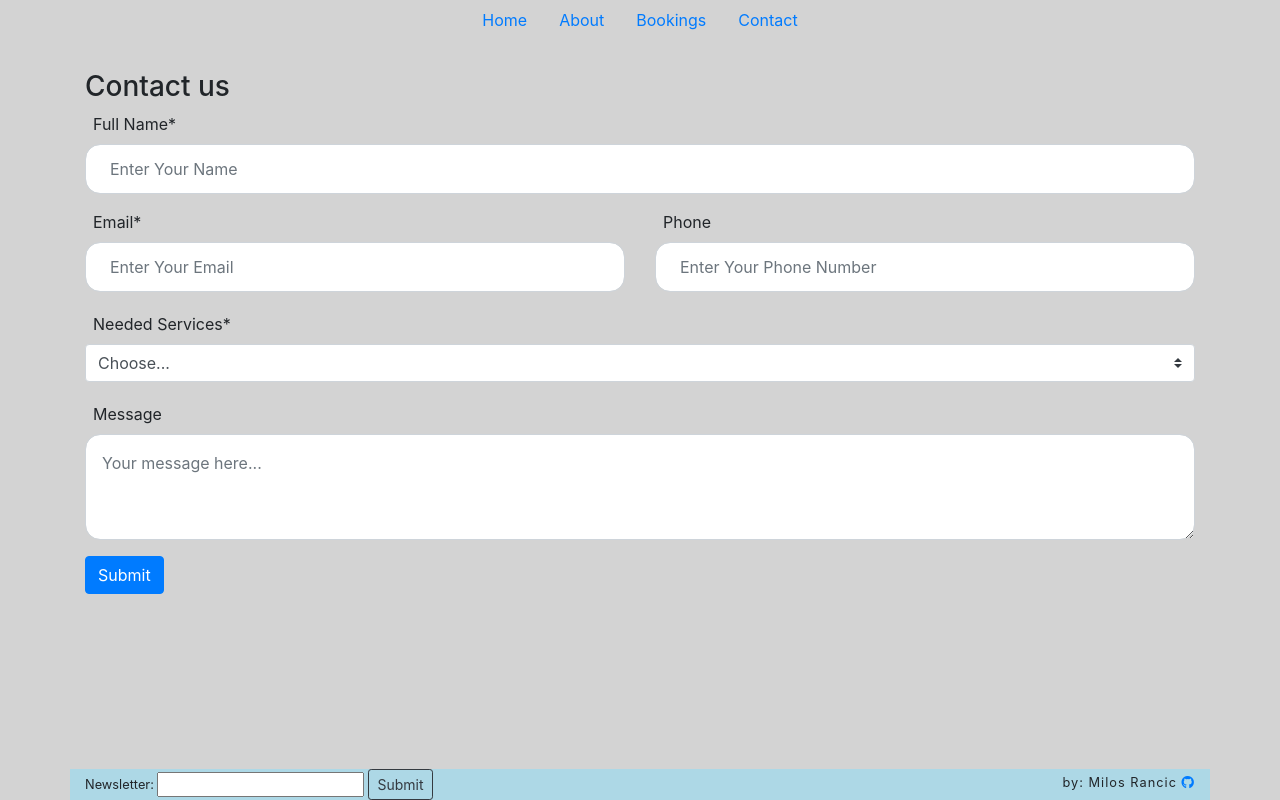
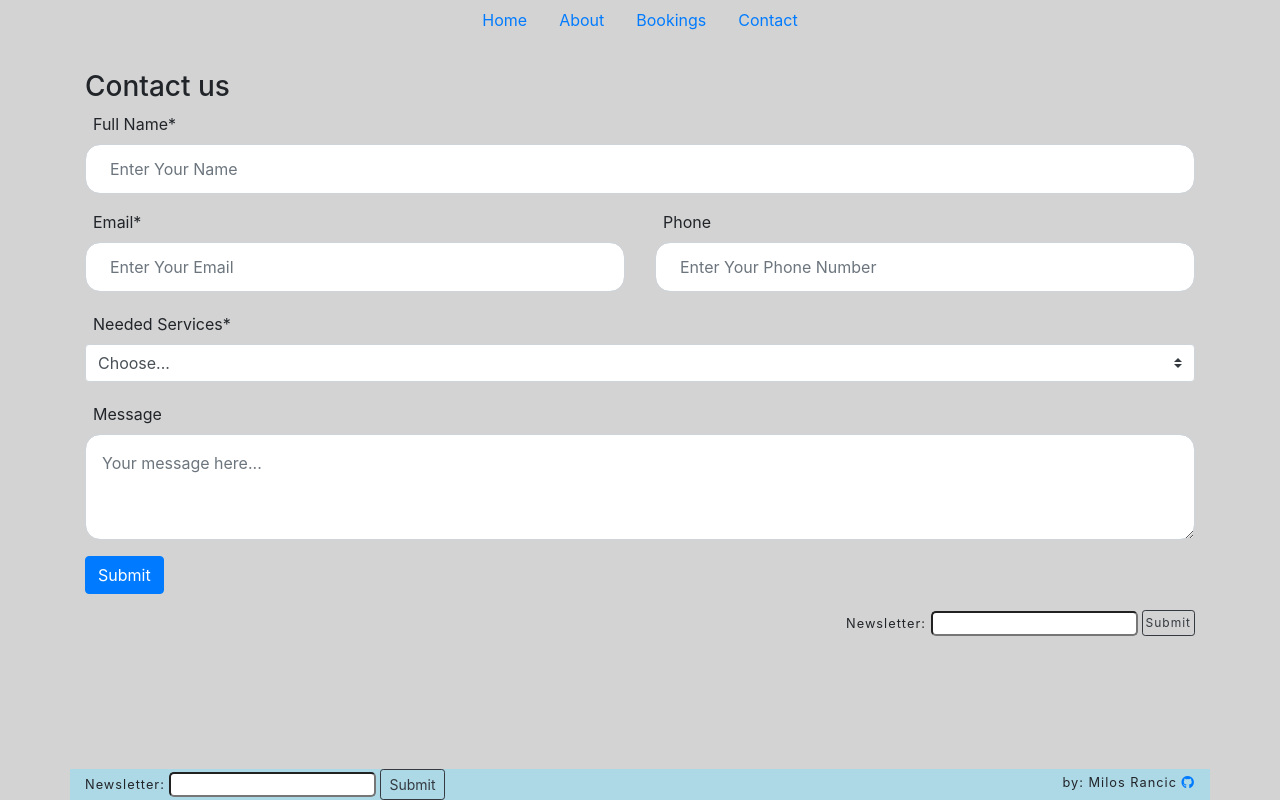
Before and after one commit to milosrancic/reactjs-website, a React (Create React App) app: page /contact in a window 1280 px wide. Built offline with nearby package versions, Linux system fonts and the light colour scheme.

Commit message:
moved newsletter to contact component

```diff
--- a/src/components/Contact.js
+++ b/src/components/Contact.js
@@ -4,7 +4,6 @@ import "../styles/Contact.css";
 const Contact = () => {
   return (
     <div id="contact" className="container">
-      {/* <p classNameName="text-left">Contact</p> */}
       <h3>Contact us</h3>
       <form>
         <div className="form-group">
@@ -83,6 +82,15 @@ const Contact = () => {
           Submit
         </button>
       </form>
+
+      <div className="float-right newsletter-div mt-3">
+        <small className="text-newsletter">
+          Newsletter: <input type="text" className="input-newsletter" />
+        </small>
+        <button type="button" className="ml-1 mt-0 btn btn-sm btn-outline-dark">
+          Submit
+        </button>
+      </div>
     </div>
   );
 };
--- a/src/styles/Contact.css
+++ b/src/styles/Contact.css
@@ -7,6 +7,24 @@
   border-radius: 15px;
 }
 
+
+.newsletter-div .btn-sm {
+  padding: 3px;
+  letter-spacing: 1px;
+  /* border: none; */
+  font-size: 12px;
+}
+
+.text-newsletter {
+  letter-spacing: 1px;
+}
+
+.input-newsletter {
+  border-radius: 5px;
+  outline: none;
+}
+
+
 /* .custom-select {
   border-radius: 15px;
   padding: 20px;
```
